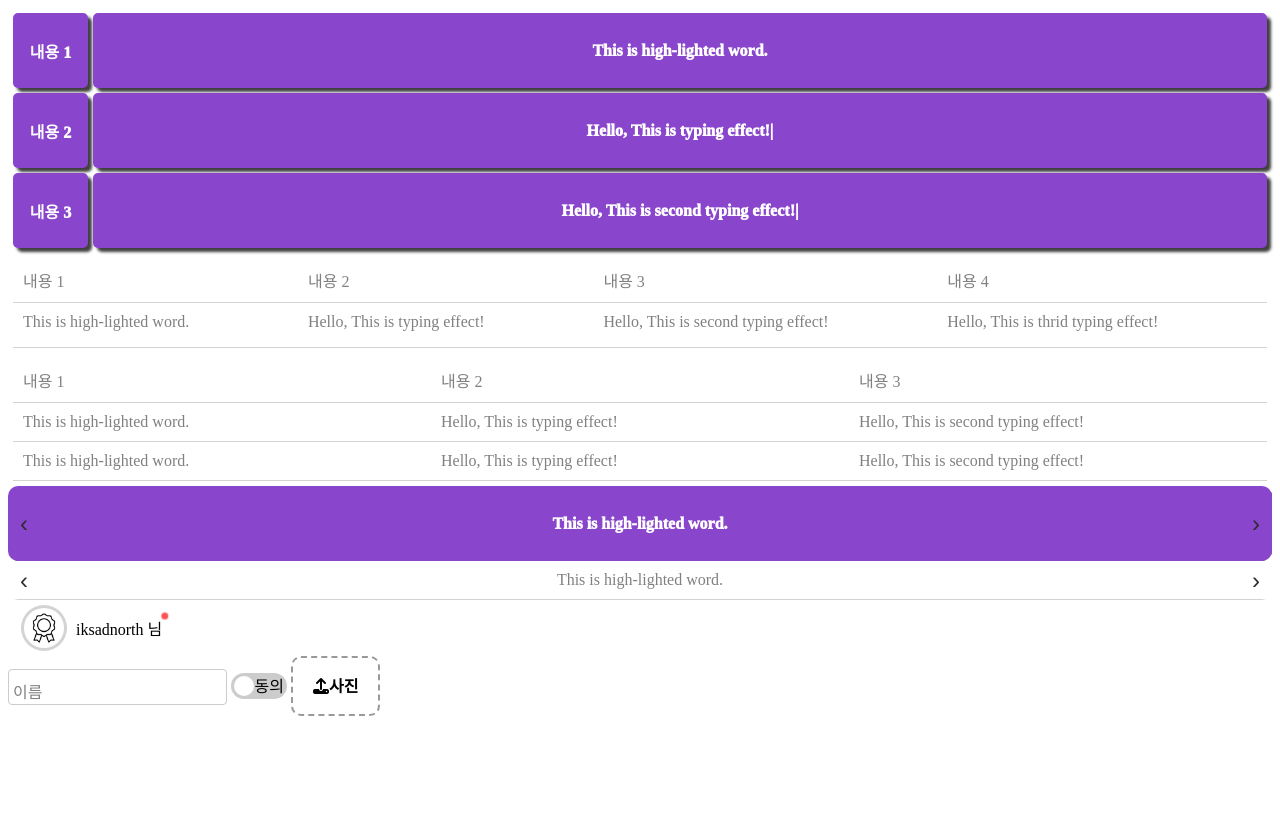
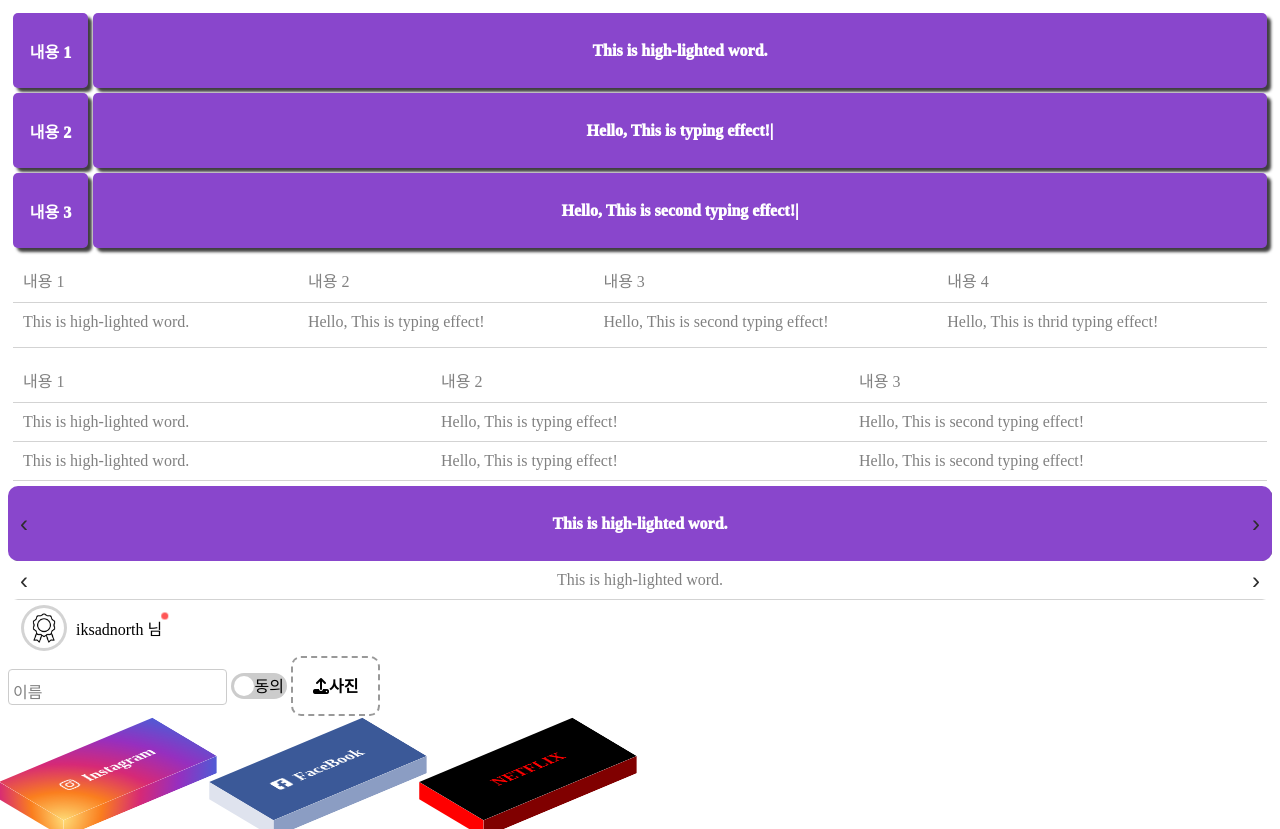
Before and after one commit to iksadNorth/sandbox, a plain HTML site: page index.html in a window 1280 px wide. Before the commit the page ends 800 px from the top, so only its background shows below. Drawn offline with Linux system fonts and the light colour scheme.

Commit message:
3D 효과 주기

```diff
--- /dev/null
+++ b/3d-box.css
@@ -0,0 +1,149 @@
+:root {
+    --box-x: 200px;
+    --box-y: 100px;
+    --box-z: 20px;
+}
+
+/* 3D 속성 설정 */
+.box {
+    display: inline-block;
+    width: var(--box-x); height: var(--box-y);
+
+    position: relative;
+    top: calc( -0.25 * var(--box-y) ); left: var(--box-y);
+
+    transform-style: preserve-3d;
+    transform:  translate(-50%, -50%)
+                rotateX(60deg)
+                rotateY(0deg)
+                rotateZ(-40deg)
+                translateZ( calc(-1 * var(--box-y) ) )
+                translateZ( 0px );
+}
+.box:hover {
+    transform:  translate(-50%, -50%)
+                rotateX(60deg)
+                rotateY(0deg)
+                rotateZ(-40deg)
+                translateZ( calc(-1 * var(--box-y) ) )
+                translateZ( 10px );
+    transition: transform 1.0s ease-out;
+}
+
+/* 각 면 공통설정 */
+.box > *,
+.box::after,
+.box::before {
+    position: absolute;
+    top: 50%; left: 50%;
+}
+
+/* 앞뒤 */
+.box > * {
+    display: flex;
+    justify-content: center;
+    align-items: center;
+
+    width: var(--box-x); height: var(--box-y);
+    background: var(--color-xy);
+    transform:  translate(-50%, -50%)
+                rotateX(0deg)
+                translateZ(calc( var(--box-z) / 2 ));
+}
+
+/* 위아래 */
+.box::after {
+    content: '';
+    display: block;
+
+    width: var(--box-x); height: var(--box-z);
+    background: var(--color-zx);
+    transform:  translate(-50%, -50%)
+                rotateX(-90deg)
+                translateZ(calc( var(--box-y) / 2 ));
+}
+
+/* 좌우 */
+.box::before {
+    content: '';
+    display: block;
+
+    width: var(--box-z); height: var(--box-y);
+    background: var(--color-yz);
+    transform:  translate(-50%, -50%)
+                rotateY(-90deg)
+                translateZ(calc( var(--box-x) / 2 ));
+}
+
+/**
+ * 브랜드 로고
+ * https://www.color-hex.com/color-palettes/popular.php
+ */
+.facebook {
+    color: white;
+    font-size: 20px;
+    font-weight: bold;
+
+    --color-xy: #3b5998;
+    --color-yz: #dfe3ee;
+    --color-zx: #8b9dc3;
+
+    --box-x: 200px;
+    --box-y: 100px;
+    --box-z: 20px;
+}
+
+.netflix {
+    display: flex;
+    justify-content: center;
+    align-items: center;
+
+    color: red;
+    font-size: 20px;
+    font-weight: bold;
+
+    --color-xy: #000000;
+    --color-yz: #ff0000;
+    --color-zx: #800000;
+
+    --box-x: 200px;
+    --box-y: 100px;
+    --box-z: 20px;
+}
+
+.instagram {
+    display: flex;
+    justify-content: center;
+    align-items: center;
+
+    color: white;
+    font-size: 20px;
+    font-weight: bold;
+
+    --color-xy: radial-gradient(
+        circle at 0% 100%,
+        #feda75,
+        #fa7e1e,
+        #d62976,
+        #962fbf,
+        #4f5bd5
+    );
+    --color-yz: radial-gradient(
+        circle at 100% 100%,
+        #feda75,
+        #fa7e1e,
+        #d62976
+    );
+    --color-zx: radial-gradient(
+        circle at 0% 0%,
+        #feda75,
+        #fa7e1e,
+        #d62976,
+        #962fbf,
+        #4f5bd5
+    );
+
+    --box-x: 200px;
+    --box-y: 100px;
+    --box-z: 20px;
+}
--- /dev/null
+++ b/3d-box.js
@@ -0,0 +1,12 @@
+function wrappWithDiv(el) {
+    const wrapper = document.createElement("div");
+    Array.from(el.childNodes).forEach(child => {
+        wrapper.appendChild(child);
+    });
+    el.appendChild(wrapper);
+}
+
+(function() {
+    const containers = document.querySelectorAll('.box');
+    containers.forEach(wrappWithDiv);
+})();
--- a/app.css
+++ b/app.css
@@ -37,6 +37,15 @@
     display: grid;
     grid-template-columns: repeat(3, 1fr);
     padding: 5px;
+}
+
+/**
+ * 컨테이너 스타일
+ * 단순 가로 나열
+ */
+.flex-row {
+    display: flex;
+    gap: 10px;
 }
 
 /* 테이블 요소 스타일 */
--- a/index.html
+++ b/index.html
@@ -94,6 +94,13 @@
         <input type="file" id="picture" name="picture">
         <label for="picture">사진</label>
     </span>
+
+    <div class="flex-row">
+        <div class="box instagram"><i class="fa-brands fa-instagram"></i>&nbsp;&nbsp;Instagram</div>
+        <div class="box facebook"><i class="fa-brands fa-square-facebook"></i>&nbsp;&nbsp;FaceBook</div>
+        <div class="box netflix">NETFLIX</div>
+    </div>
+
 </body>
 
 <link rel="stylesheet" href="app.css">
@@ -131,4 +138,7 @@
 <link rel="stylesheet" href="spinner.css">
 <script src="spinner.js"></script>
 
+<link rel="stylesheet" href="3d-box.css">
+<script src="3d-box.js"></script>
+
 </html>
```
